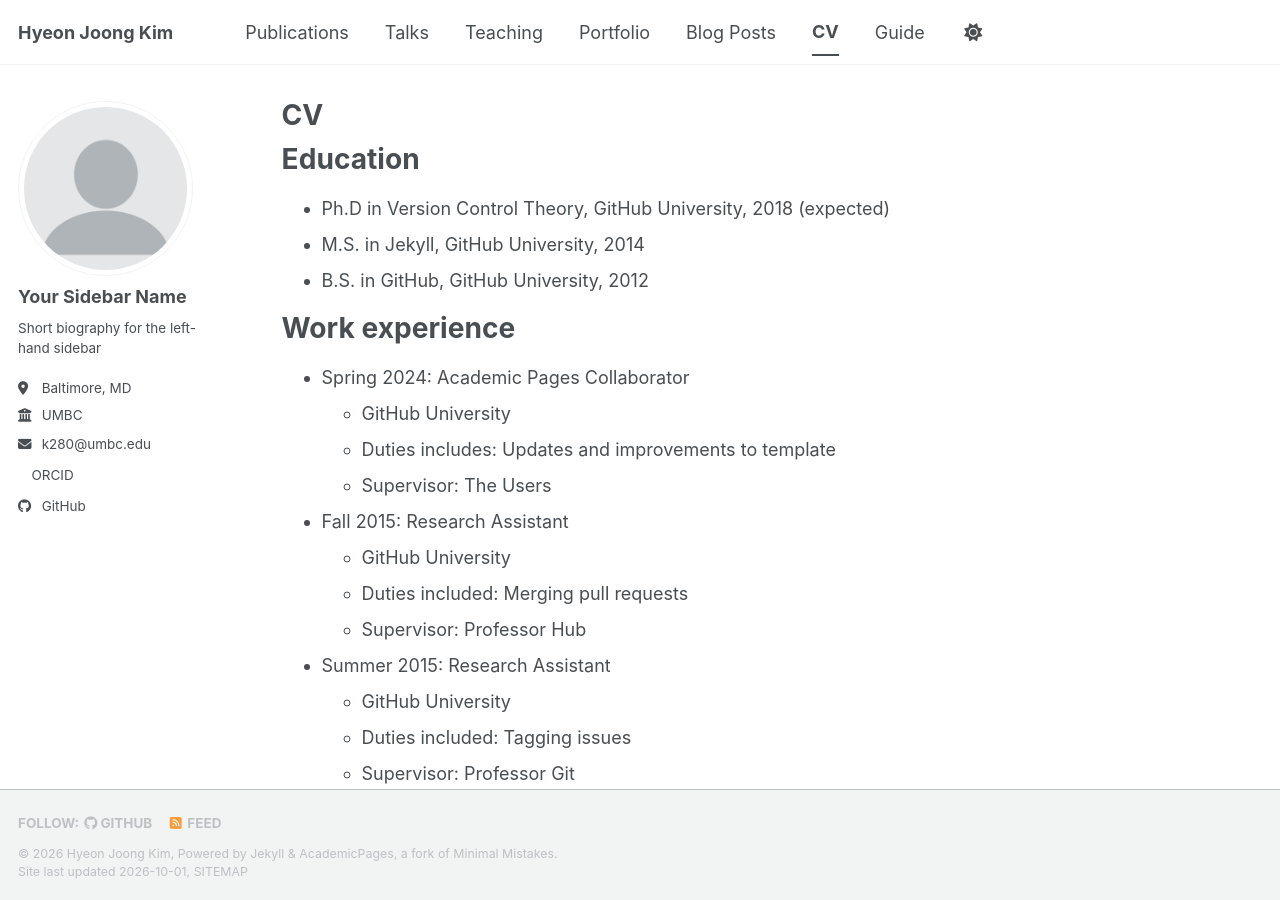
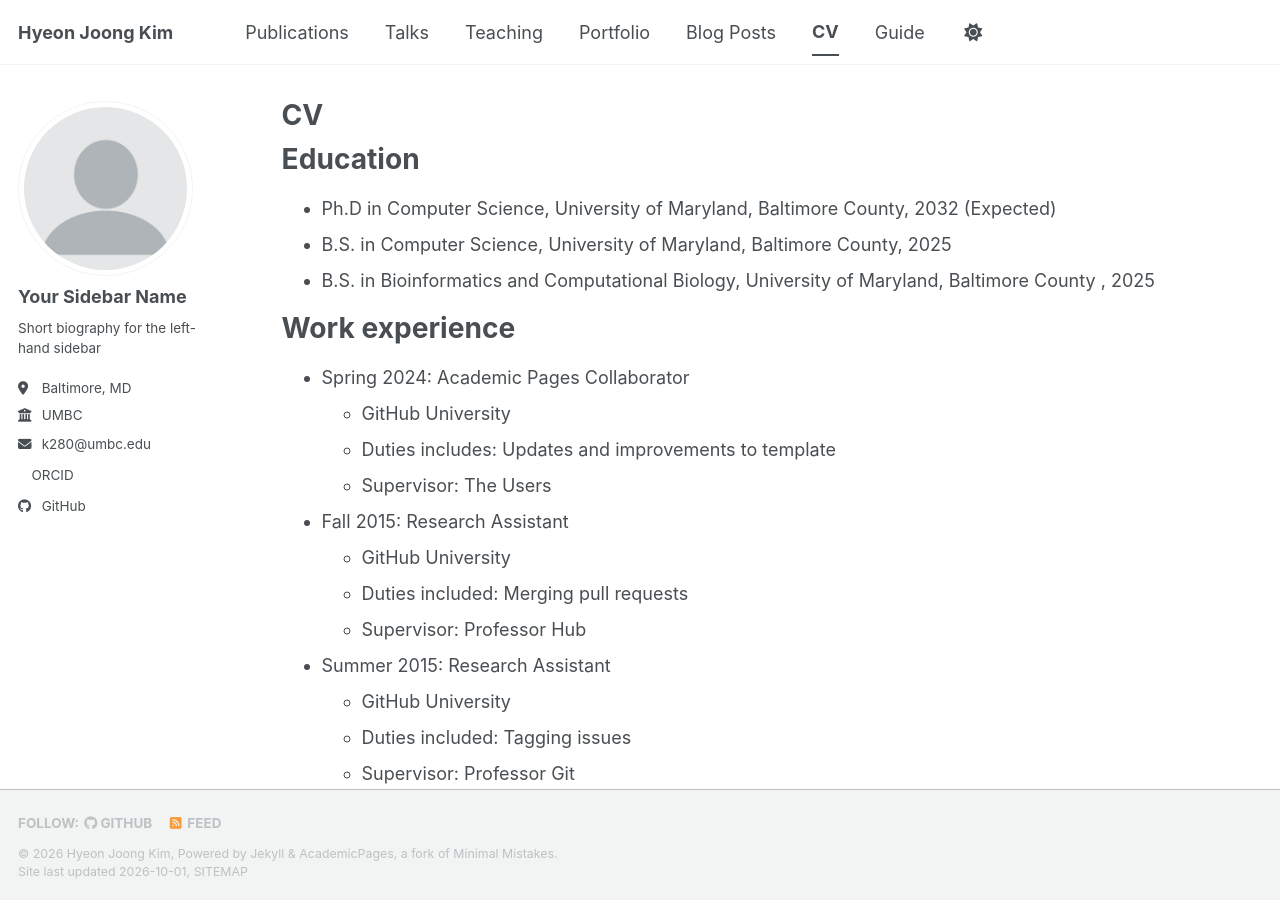
Before and after one commit to hyeonjoong-k/hyeonjoong-k.github.io, a Jekyll site: the page built from _pages/cv.md, in a window 1280 px wide and 900 px high. Built offline with Jekyll 4.4.1, drawn with Linux system fonts in a browser that asks for light colours; a style sheet for code colours, icons or effects is not loaded.

Commit message:
Update cv.md

```diff
--- a/_pages/cv.md
+++ b/_pages/cv.md
@@ -11,9 +11,9 @@ redirect_from:
 
 Education
 ======
-* Ph.D in Version Control Theory, GitHub University, 2018 (expected)
-* M.S. in Jekyll, GitHub University, 2014
-* B.S. in GitHub, GitHub University, 2012
+* Ph.D in Computer Science, University of Maryland, Baltimore County, 2032 (Expected)
+* B.S. in Computer Science, University of Maryland, Baltimore County, 2025
+* B.S. in Bioinformatics and Computational Biology, University of Maryland, Baltimore County , 2025
 
 Work experience
 ======
```
